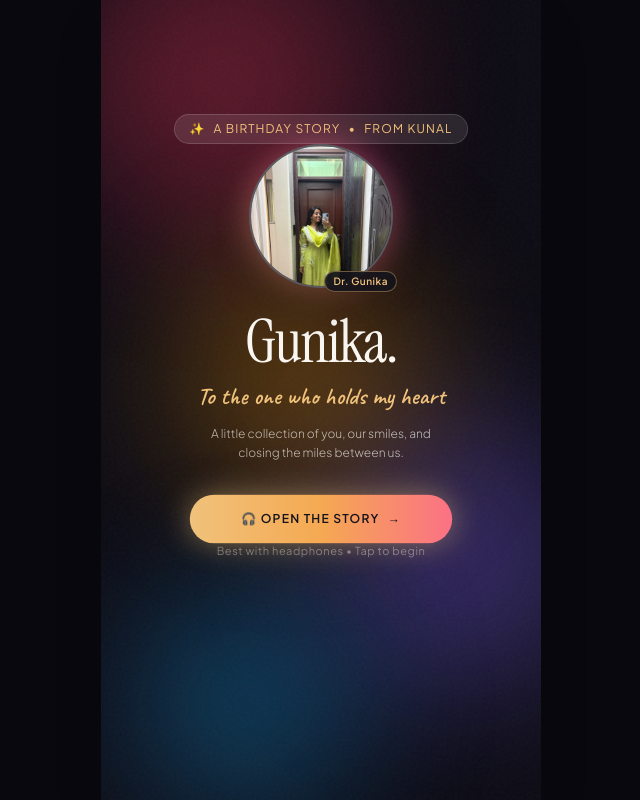
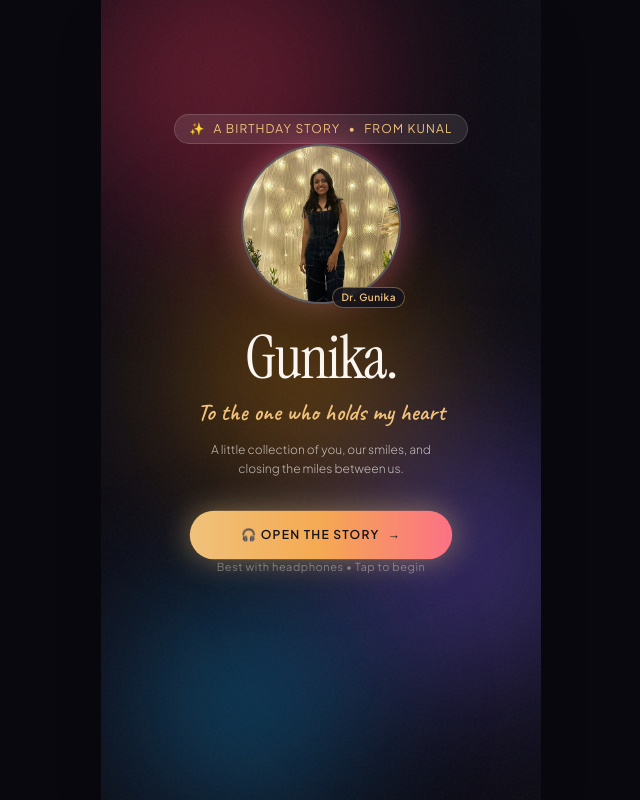
Before and after one commit to KunalKatariya/happy-birthday, a plain HTML site: page index.html in a window 1280 px wide. Shown: the whole page, without its empty margins (319-959 px from the left). Drawn offline with nearby package versions, Linux system fonts and the light colour scheme.

Commit message:
Update cover photo to zoomed-in fairy lights denim portrait

```diff
--- a/index.html
+++ b/index.html
@@ -351,10 +351,10 @@
       </div>
 
       <div class="space-y-6 my-auto max-w-xs relative z-30">
-        <div class="relative w-36 h-36 mx-auto">
+        <div class="relative w-40 h-40 mx-auto">
           <div class="absolute inset-0 rounded-full bg-gradient-to-tr from-gold via-coral to-rose blur-lg opacity-70 animate-pulse"></div>
           <div class="relative w-full h-full rounded-full overflow-hidden border-2 border-white/30 shadow-2xl bg-charcoal">
-            <img src="assets/photos/lime-anarkali.jpg" alt="Gunika" class="w-full h-full object-cover object-top">
+            <img src="assets/photos/cover-gunika-zoomed.jpg" alt="Gunika" class="w-full h-full object-cover object-center">
           </div>
           <div class="absolute -bottom-1 -right-1 bg-charcoal/90 border border-gold/40 text-gold rounded-full px-2 py-0.5 text-[10px] font-semibold tracking-wider shadow">
             Dr. Gunika
```
Also changed, not shown: assets/photos/cover-gunika-zoomed.jpg (added).
